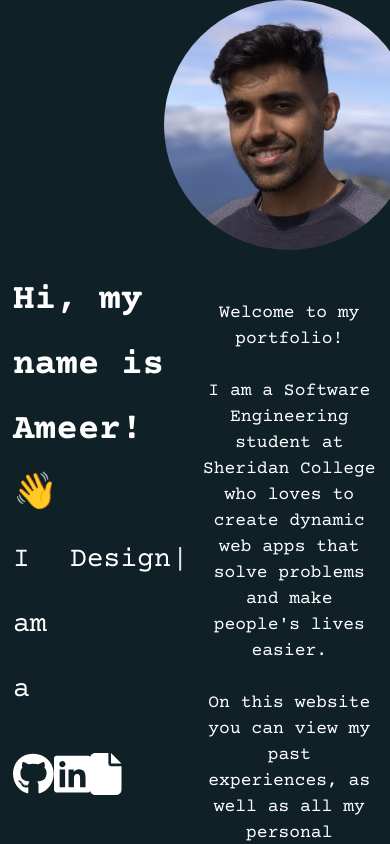
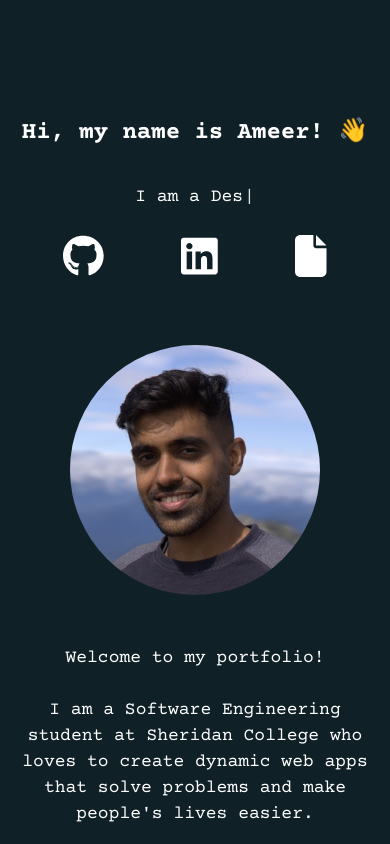
Before and after one commit to ameer-ahmad/portfolio2022, a React (Create React App) app: page / in a window 390 px wide. Shown: the top 844 px of the page. Built offline with nearby package versions, Linux system fonts and the light colour scheme.

Commit message:
made about section mobile responsive

```diff
--- a/src/App.css
+++ b/src/App.css
@@ -288,3 +288,60 @@ body {
   color: white;
   font-size: 42px;
 }
+
+@media only screen and (max-width: 990px) {
+  .about {
+    flex-direction: column;
+    padding-bottom: 150px;
+    margin-top: 100px;
+  }
+
+  .aboutLeft {
+    text-align: center;
+    width: 90%;
+  }
+
+  .aboutLeft h2 {
+    justify-content: center;
+  }
+
+  .aboutSocials {
+    margin: 0 auto 50px auto;
+  }
+
+  .aboutRight {
+    width: 75%;
+  }
+}
+
+@media only screen and (max-width: 596px) {
+  .aboutLeft h1 {
+    font-size: 28px;
+  }
+
+  .aboutLeft h2 {
+    font-size: 22px;
+  }
+
+  .aboutSocials {
+    width: 75%;
+  }
+}
+
+@media only screen and (max-width: 467px) {
+  .aboutLeft h1 {
+    font-size: 24px;
+  }
+
+  .aboutLeft h2 {
+    font-size: 18px;
+  }
+
+  .aboutSocials {
+    width: 75%;
+  }
+
+  .aboutRight {
+    width: 90%;
+  }
+}
```
Also changed, not shown: src/components/About.js (+5 -5 lines).
